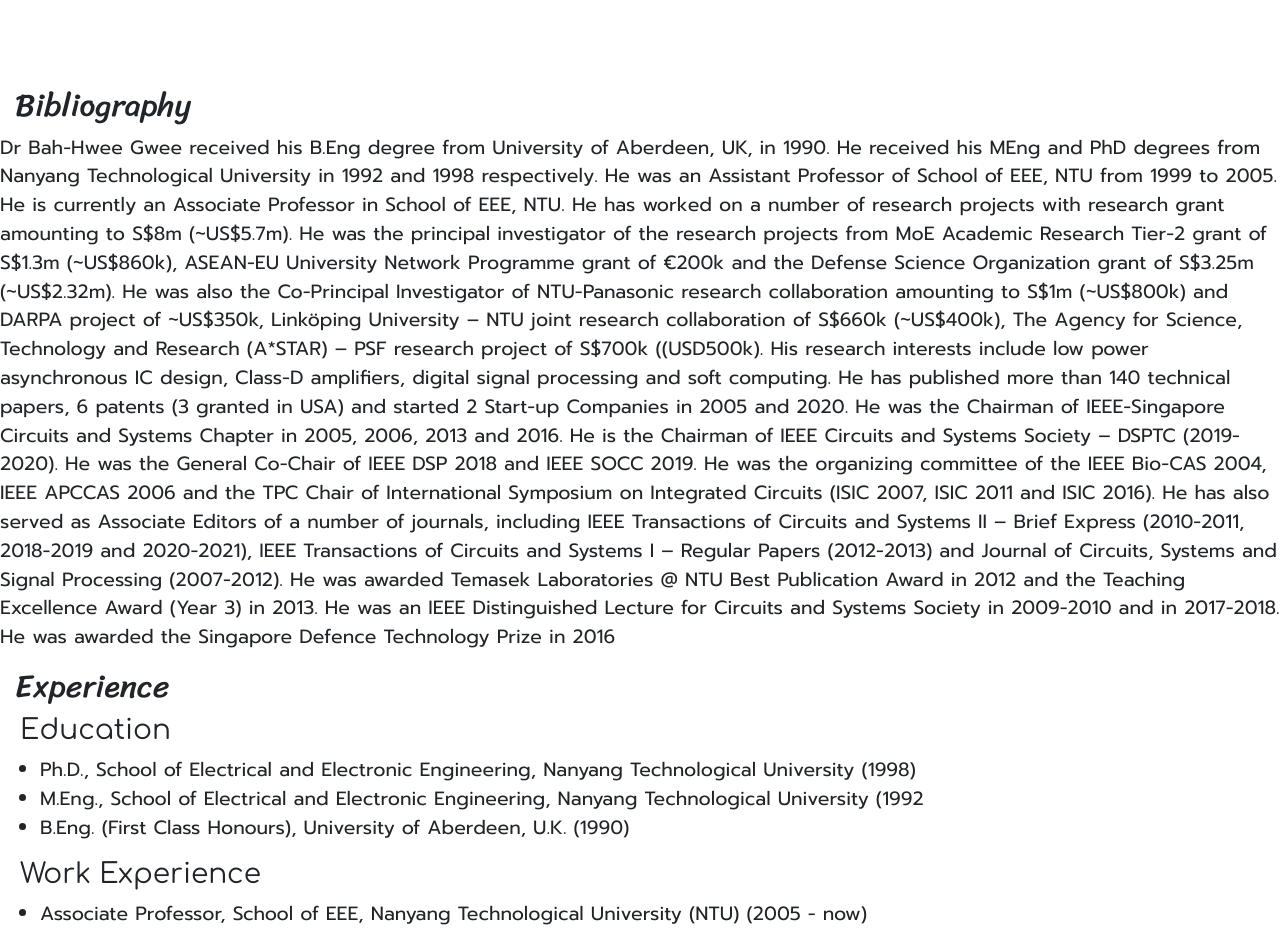
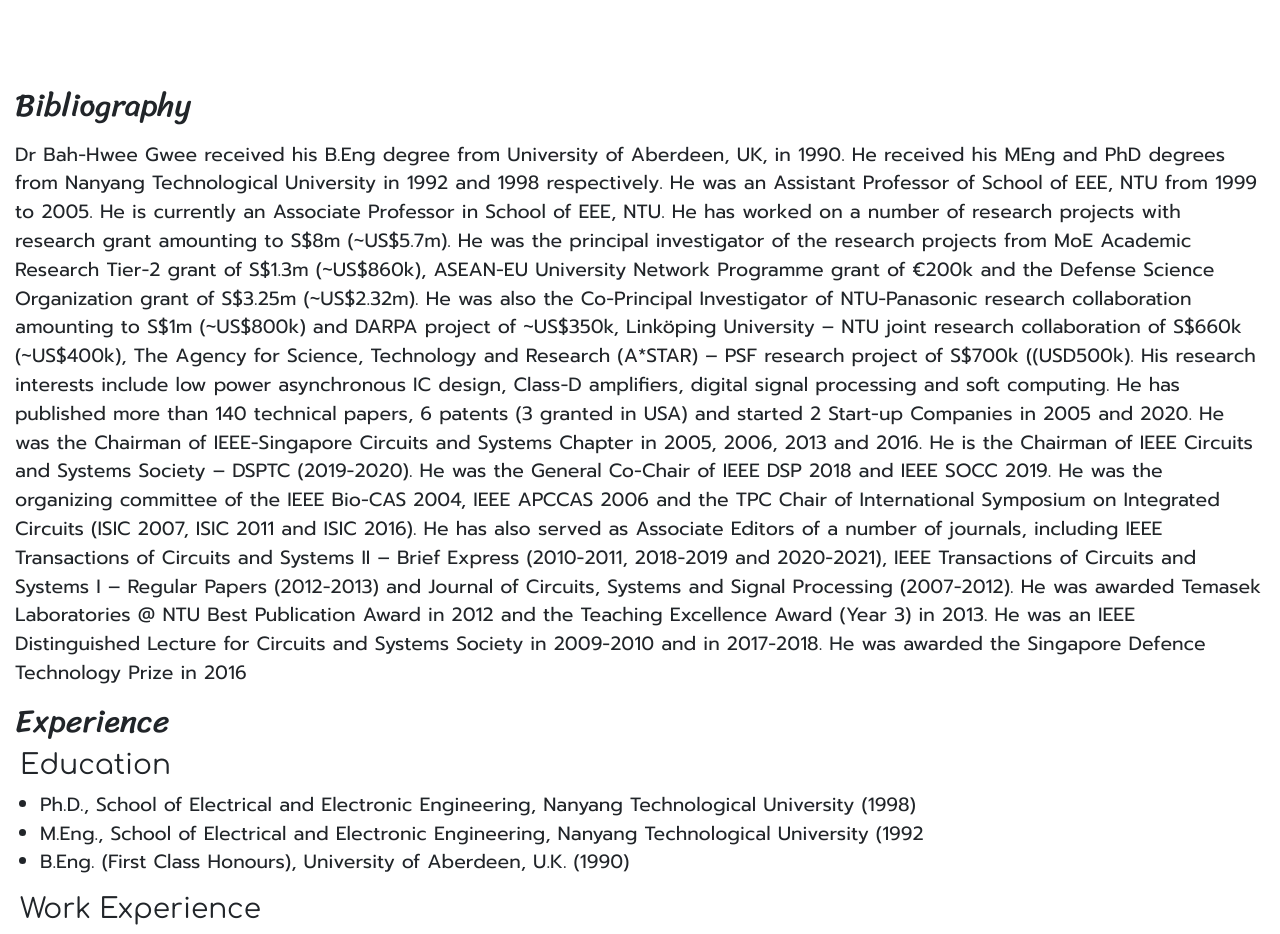
Before and after one commit to Tonybobo/bahhwee.io, a plain HTML site: page index.html in a window 1280 px wide. Shown: the part 980-1914 px from the top of the page. Drawn offline with nearby package versions, Linux system fonts and the light colour scheme.

Commit message:
Update stylesheet.css

```diff
--- a/stylesheet.css
+++ b/stylesheet.css
@@ -198,7 +198,7 @@ h3{
         margin-top: 10%;
 
     }
-    .contaniner-2 p,h2{
+    .container-2 p,h2{
         margin: 15px
     }
     .container-3{
```
